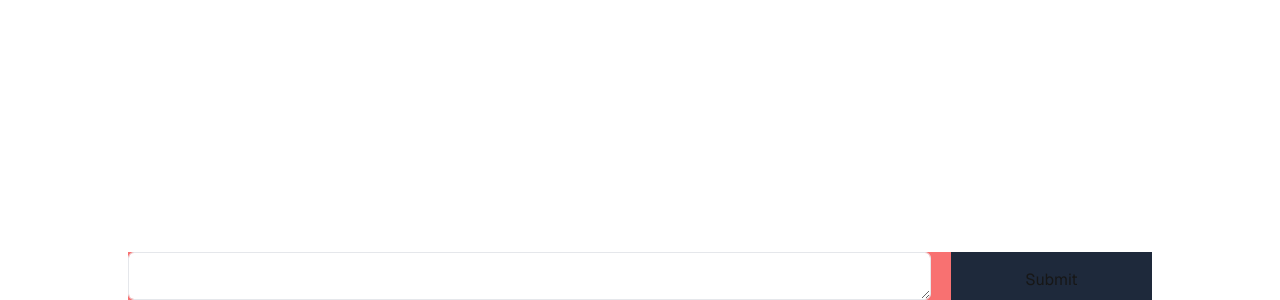
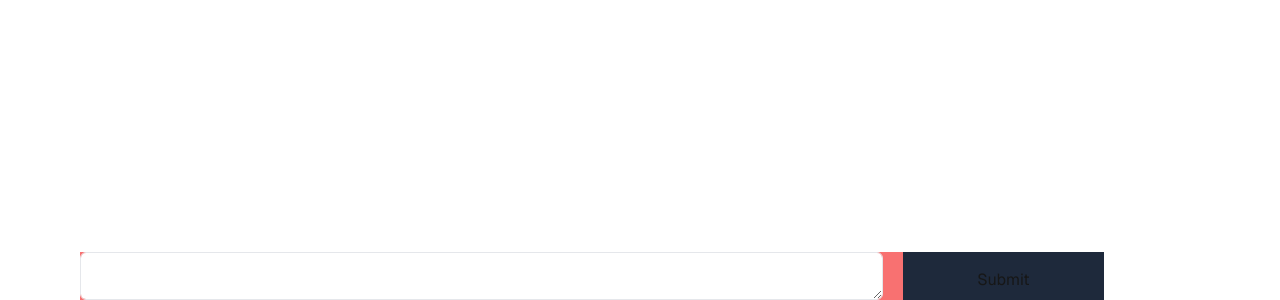
Before and after one commit to jujunjun110/ai-with-edge, a Next.js app: page / in a window 1280 px wide. Shown: the part 500-800 px from the top of the page. Built offline with nearby package versions, Linux system fonts and the light colour scheme.

Commit message:
Update: layout

```diff
--- a/app/page.tsx
+++ b/app/page.tsx
@@ -47,7 +47,7 @@
   };
 
   return (
-    <div className="grid grid-rows-[20px_1fr_20px] items-center justify-items-center min-h-screen p-8 pb-20 gap-16 sm:p-20 font-[family-name:var(--font-geist-sans)]">
+    <div className="grid grid-rows-[20px_1fr_20px] min-h-screen p-8 pb-20 gap-16 sm:p-20 font-[family-name:var(--font-geist-sans)]">
       <div className="top-0" dangerouslySetInnerHTML={{ __html: marked(aiResponse || "") }}></div>
       <form className="fixed w-4/5 bottom-0 flex h-12 bg-red-400  justify-between space-x-5" onSubmit={handleSubmit}>
         <textarea className="w-4/5 h-full p-4 resize-y border rounded-md text-black" value={prompt} onChange={handleChange} />
```
